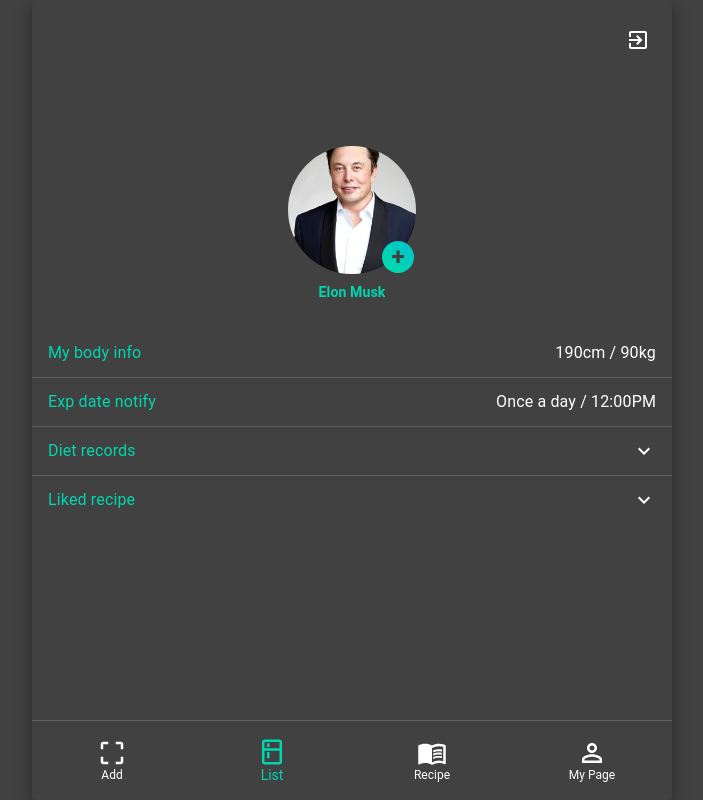
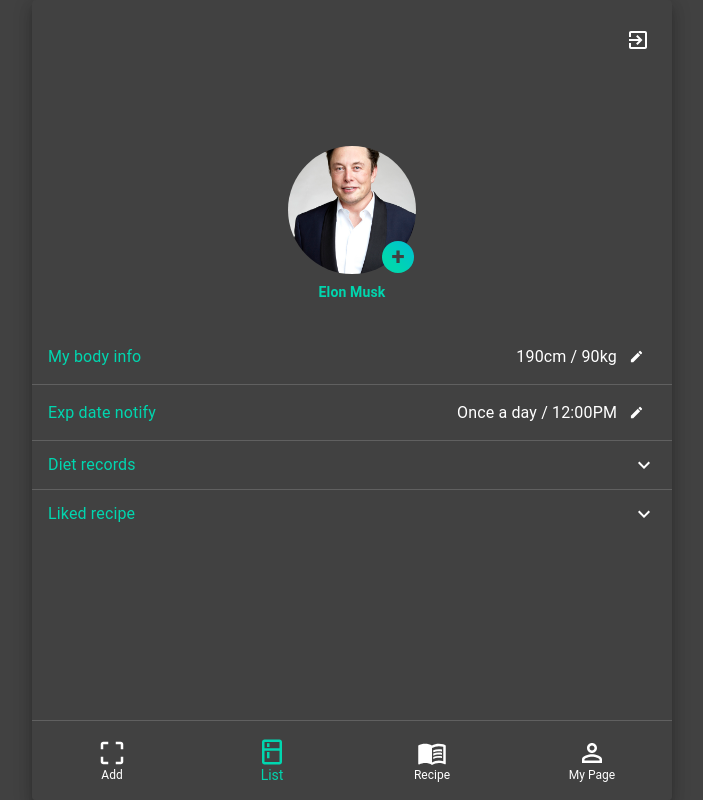
Before and after one commit to CS2021-GDP-Team/food-manager, a React (Create React App) app in the folder frontend/: page /info in a window 1280 px wide. Shown: the whole page, without its empty margins (288-991 px from the left). Built offline with nearby package versions, Linux system fonts and the light colour scheme.

Commit message:
feat: Add edit icon button on MyPage

```diff
--- a/frontend/src/components/public/InfoList.tsx
+++ b/frontend/src/components/public/InfoList.tsx
@@ -8,7 +8,7 @@ import {
     IconButton,
     makeStyles
 } from "@material-ui/core";
-import { ExpandLess, ExpandMore, Close } from "@material-ui/icons";
+import { ExpandLess, ExpandMore, Close, Edit } from "@material-ui/icons";
 
 const useStyles = makeStyles({
     root: {
@@ -24,6 +24,10 @@ const useStyles = makeStyles({
     },
     content: {
         textAlign: "right"
+    },
+    editIcon: {
+        fontSize: "15px",
+        color: "white"
     },
     deleteIcon: {
         fontSize: "20px",
@@ -49,11 +53,17 @@ export default function SimpleList() {
                 <ListItem>
                     <ListItemText className={classes.title} primary="My body info" />
                     <ListItemText className={classes.content} primary="190cm / 90kg" />
+                    <IconButton>
+                        <Edit className={classes.editIcon} />
+                    </IconButton>
                 </ListItem>
                 <Divider className={classes.border} />
                 <ListItem>
                     <ListItemText className={classes.title} primary="Exp date notify" />
                     <ListItemText className={classes.content} primary="Once a day / 12:00PM" />
+                    <IconButton>
+                        <Edit className={classes.editIcon} />
+                    </IconButton>
                 </ListItem>
                 <Divider className={classes.border} />
                 <ListItem button onClick={logHandleClick}>
```
